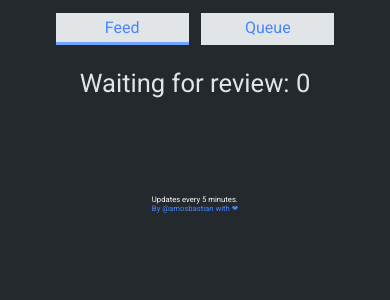
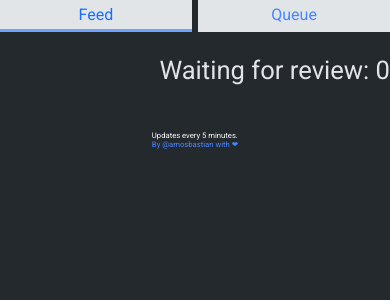
Before and after one commit to amosbastian/utopian.rocks, a Flask app: page / in a window 390 px wide. Shown: the top 300 px of the page. Run offline with Flask 2, Linux system fonts and the light colour scheme; data that the repository does not hold is empty.

Commit message:
Improve mobile styling by removing grid columns

```diff
--- a/utopian/static/style.css
+++ b/utopian/static/style.css
@@ -213,6 +213,24 @@
   html {
     font-size: 50%;
   }
+  .contributions {
+    grid-template-columns: 1fr;
+    margin-bottom: 2rem;
+  }
+
+  .header {
+    grid-template-columns: 1fr;
+    margin-top: 0;
+  }
+
+  .header-buttons {
+    grid-column: 1;
+    grid-gap: 1rem;
+  }
+
+  .footer {
+    margin-bottom: 2rem;
+  }
 }
 
 @media only screen and (max-width: 610px) {
```
